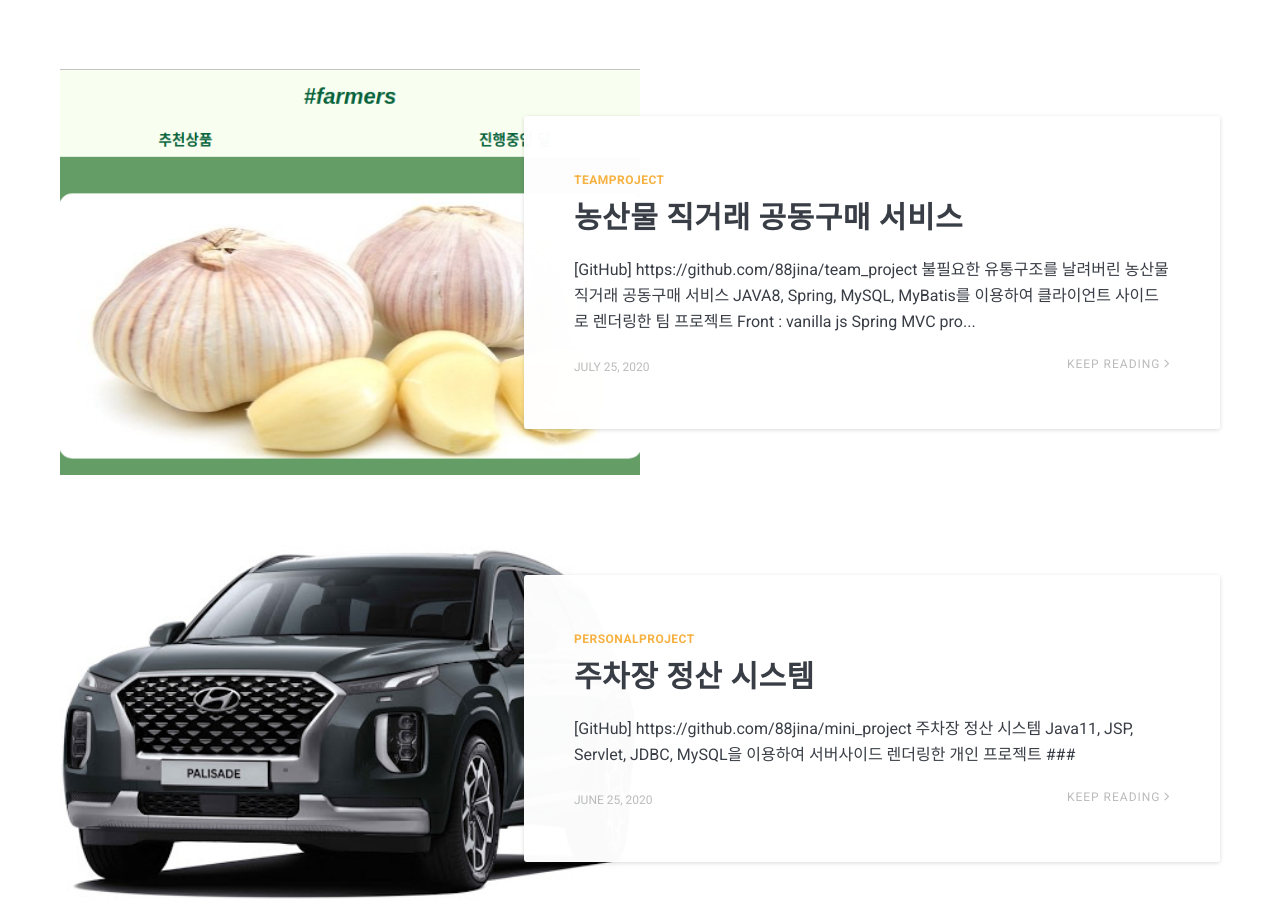
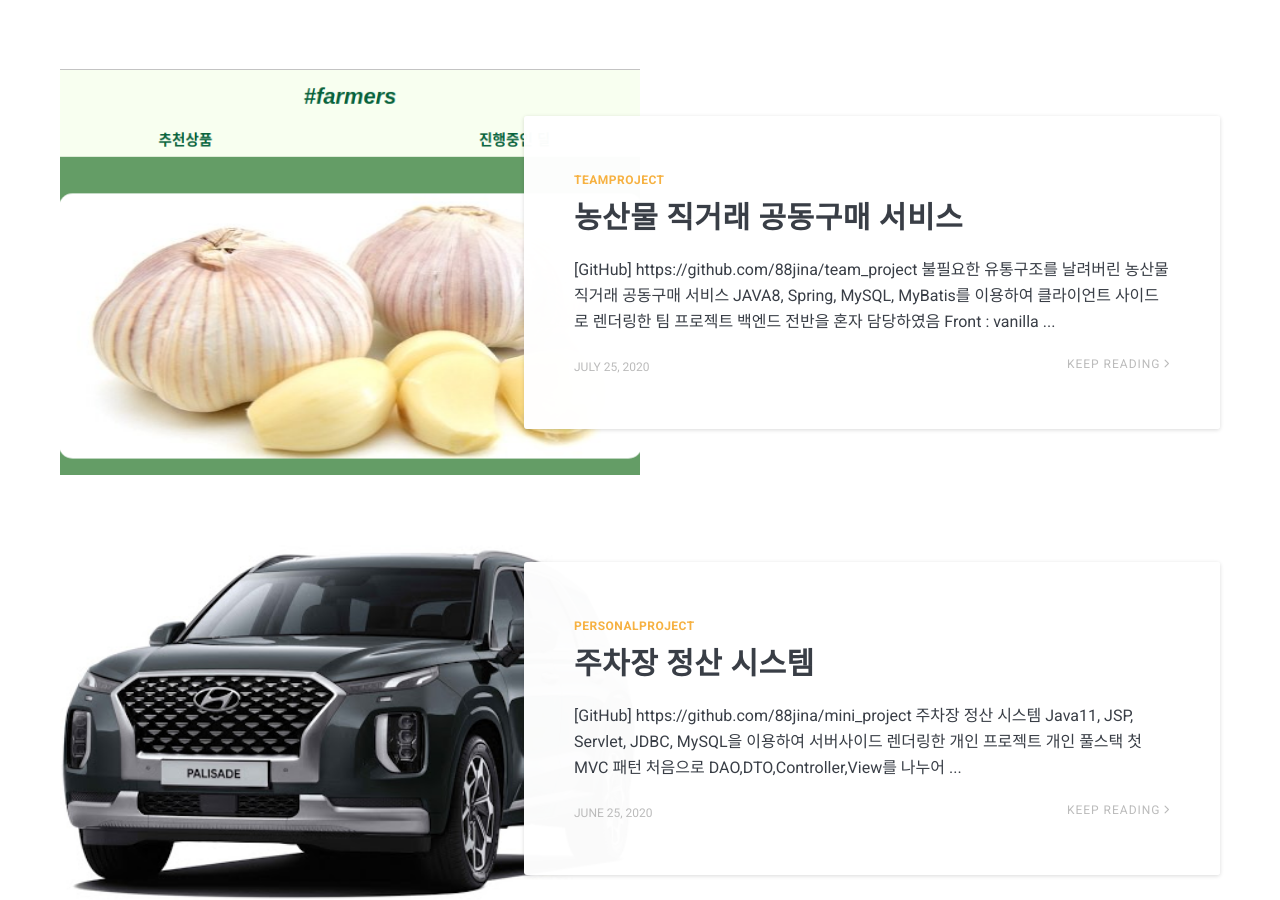
Before and after one commit to 88jina/88jina.github.io, a Jekyll site: the page built from index.html, in a window 1280 px wide and 900 px high, scrolled down 855 px. Built offline with Jekyll 4.4.1, drawn with Linux system fonts in a browser that asks for light colours; nearby versions of some CDN libraries; the list of posts is cut into pages by our own code; some of the changed lines change nothing that is shown.

Commit message:
parking system update

```diff
--- a/_posts/2018-06-25-start-the-day-with-the-right-habit.markdown
+++ b/_posts/2018-06-25-start-the-day-with-the-right-habit.markdown
@@ -12,6 +12,7 @@
 
 
 + JAVA8, Spring, MySQL, MyBatis를 이용하여 클라이언트 사이드로 렌더링한 팀 프로젝트
++ 백엔드 전반을 혼자 담당하였음
 + Front : vanilla js
 
 
--- a/_posts/2020-06-25-parking-lot.markdown
+++ b/_posts/2020-06-25-parking-lot.markdown
@@ -8,9 +8,25 @@
 
 [GitHub] <https://github.com/88jina/mini_project>
 
+![]({{ site.baseurl }}/images/lastparking.pdf)
 ## 주차장 정산 시스템
 
 * Java11, JSP, Servlet, JDBC, MySQL을 이용하여 서버사이드 렌더링한 개인 프로젝트
+* 개인 풀스택
 
+![]({{ site.baseurl }}/images/parkingUml.jpg)
+### 첫 MVC 패턴
+- 처음으로 DAO,DTO,Controller,View를 나누어 코드 구성
 
-###
+### MySQL JDBC를 통한 DB연결
+- DAO를 만들 때 마다 DB연결을 위한 반복적인 코드를 작성하는 것이 매우 비효율적이라고 느껴짐
+- CRUD를 위한 쿼리를 일일히 작성해주어야 함
+- 끝없는 예외처리
+
+### 풀스택개발
+- 모든 페이지를 하나씩 만들어주어야 하는 문제
+- 위의 문제 때문에 일관성있는 css적용을 위해 더 힘써야 했음
+
+### 관리자 로그인
+- session을 이용한 로그인
+- 페이지마다 세션값을 확인하고 페이지를 redirect 해주어야 해서 시간 지연이 있음
```
Also changed, not shown: images/parkingUml.JPG (added), 1 other file.
